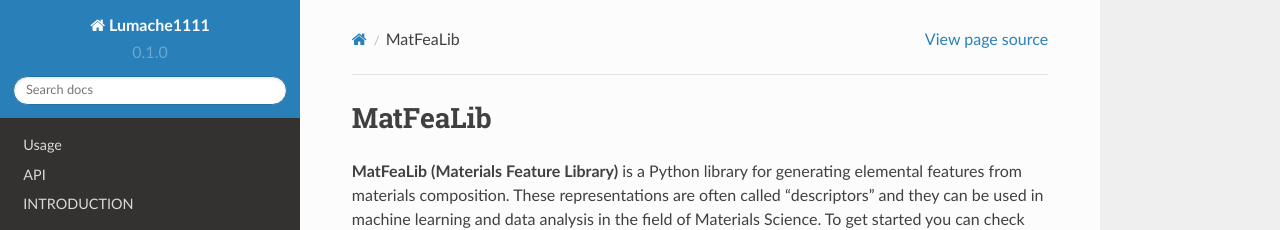
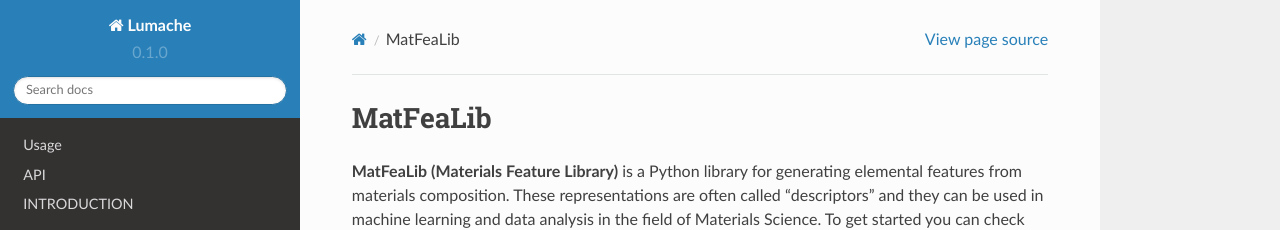
Before and after one commit to alaki98/alaki98, a Sphinx documentation site: the page built from docs/source/index.rst, in a window 1280 px wide. Shown: the top 230 px of the page. Built offline with Sphinx 7.4.7 and the Read the Docs theme 2.0.0, drawn with Linux system fonts in a browser that asks for light colours.

Commit message:
Update conf.py

```diff
--- a/docs/source/conf.py
+++ b/docs/source/conf.py
@@ -2,7 +2,7 @@
 
 # -- Project information
 
-project = 'Lumache1111'
+project = 'Lumache'
 copyright = '2021, Graziella'
 author = 'Graziella'
 
```
